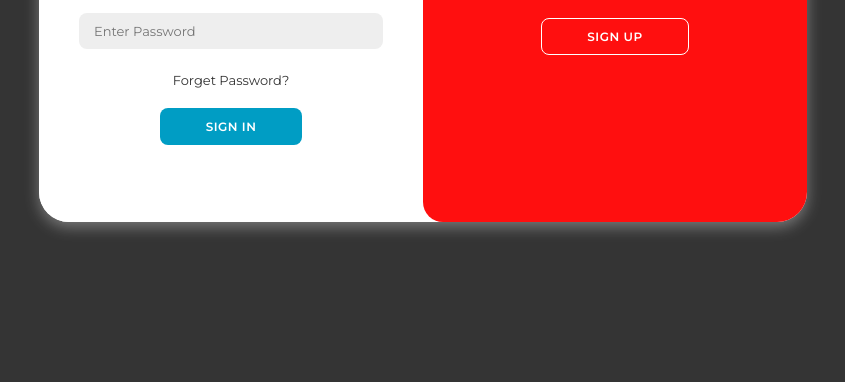
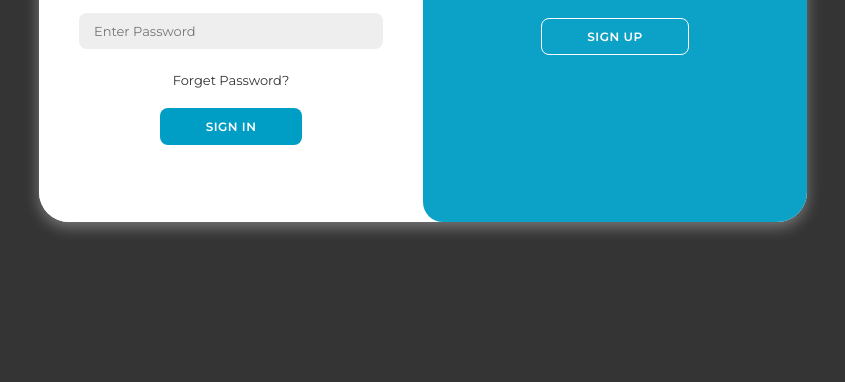
Before and after one commit to FallEzz/Registered, a plain HTML site: page index.html in a window 1280 px wide. Shown: the part 418-800 px from the top of the page, without its empty margins (217-1062 px from the left). Drawn offline with nearby package versions, Linux system fonts and the light colour scheme.

Commit message:
Update style.css

```diff
--- a/style.css
+++ b/style.css
@@ -160,7 +160,7 @@ body{
 }
 
 .toggle{
-    background-color: rgba(255, 4, 4, 0.952);
+    background-color: rgba(0,157,196, 0.952);
     height: 100%;
     color: #fff;
     position: relative;
```
